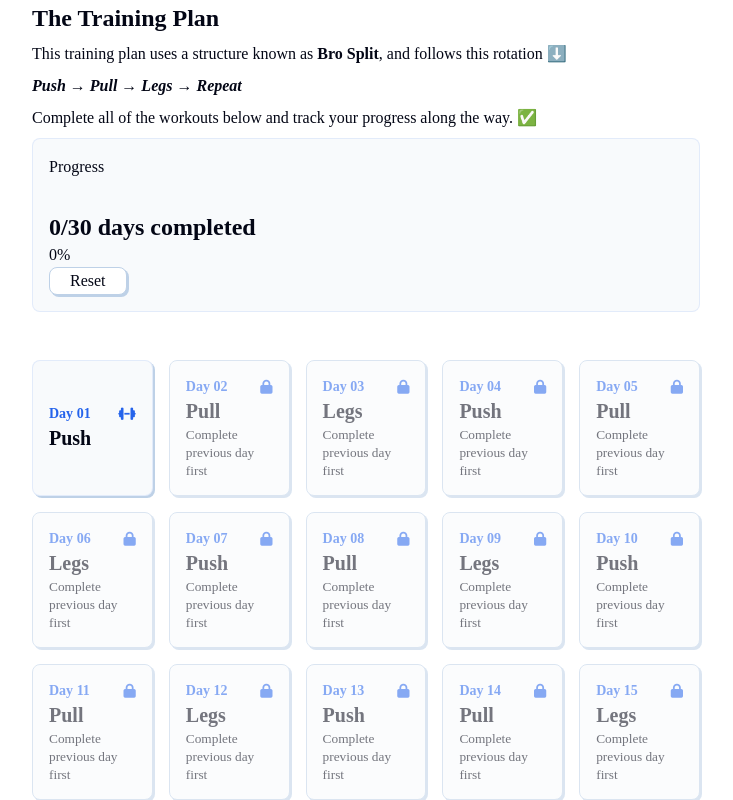
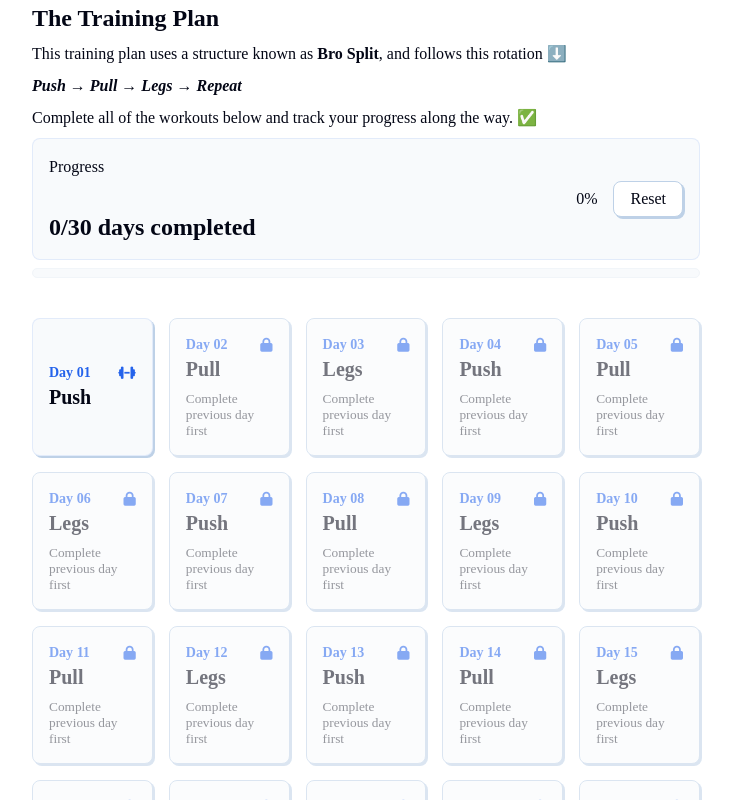
Before and after one commit to Pratyakshya10/FitForge, a React (Vite) app: page / in a window 1280 px wide. Shown: the part 540-1340 px from the top of the page, without its empty margins (274-1007 px from the left). Built offline with nearby package versions, Linux system fonts and the light colour scheme; a web font is replaced by a local one.

Commit message:
style: add progress and interactive workout styling

```diff
--- a/src/index.css
+++ b/src/index.css
@@ -292,3 +292,91 @@ footer {
     align-items: center;
     justify-content: center;
 }
+
+.progress-card {
+    display: flex;
+    align-items: center;
+    justify-content: space-between;
+    gap: 1rem;
+    padding: 1rem;
+}
+
+.progress-card p,
+.progress-card h3 {
+    margin: 0;
+}
+
+.progress-actions {
+    display: flex;
+    align-items: center;
+    gap: 1rem;
+}
+
+.progress-actions button {
+    padding: 0.5rem 1rem;
+    border-radius: 0.5rem;
+    cursor: pointer;
+    white-space: nowrap;
+}
+
+.progress-bar {
+    width: 100%;
+    height: 10px;
+    border-radius: 999px;
+    overflow: hidden;
+    background: var(--background-muted);
+    border: 1px solid var(--border-primary);
+}
+
+.progress-fill {
+    height: 100%;
+    background: var(--color-link);
+    transition: width 0.3s ease;
+}
+
+.plan-card:disabled {
+    cursor: not-allowed;
+}
+
+.plan-card.inactive {
+    opacity: 0.55;
+}
+
+.plan-card.completed {
+    border-color: var(--color-link);
+    box-shadow: 0 0 0 1px var(--color-link);
+}
+
+.plan-card small {
+    display: block;
+    margin-top: 0.5rem;
+    opacity: 0.75;
+}
+
+.workout-buttons {
+    display: flex;
+    align-items: center;
+    gap: 1rem;
+    margin-top: 1rem;
+    flex-wrap: wrap;
+}
+
+.workout-buttons button {
+    min-width: 120px;
+    padding: 0.75rem 1.25rem;
+    border-radius: 0.6rem;
+    cursor: pointer;
+    white-space: nowrap;
+    text-align: center;
+    display: inline-flex;
+    align-items: center;
+    justify-content: center;
+    border: 1px solid var(--color-link);
+    background: var(--background-muted);
+    color: var(--color-link);
+    font-weight: 700;
+}
+
+.weight-input {
+    min-width: 100px;
+}
```
